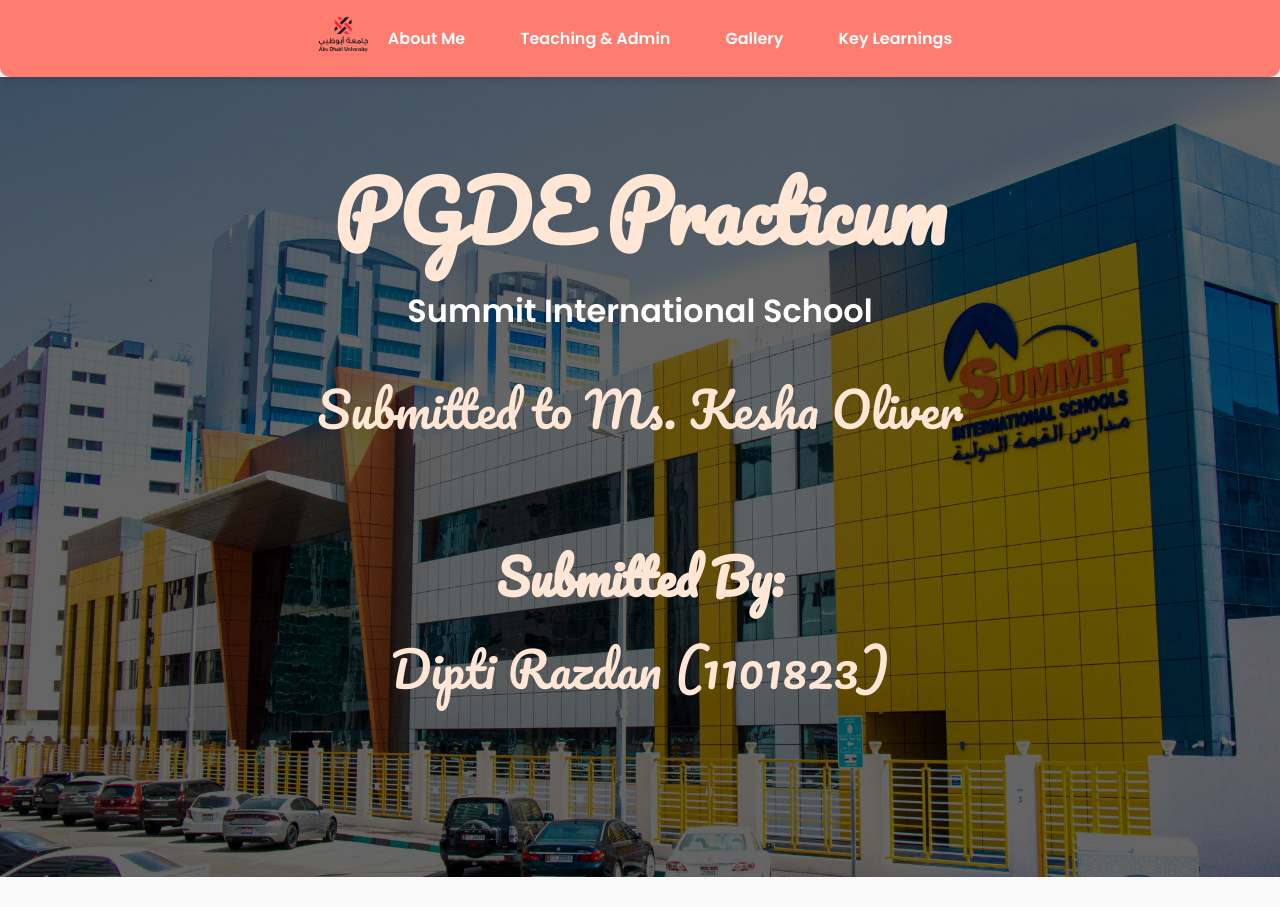
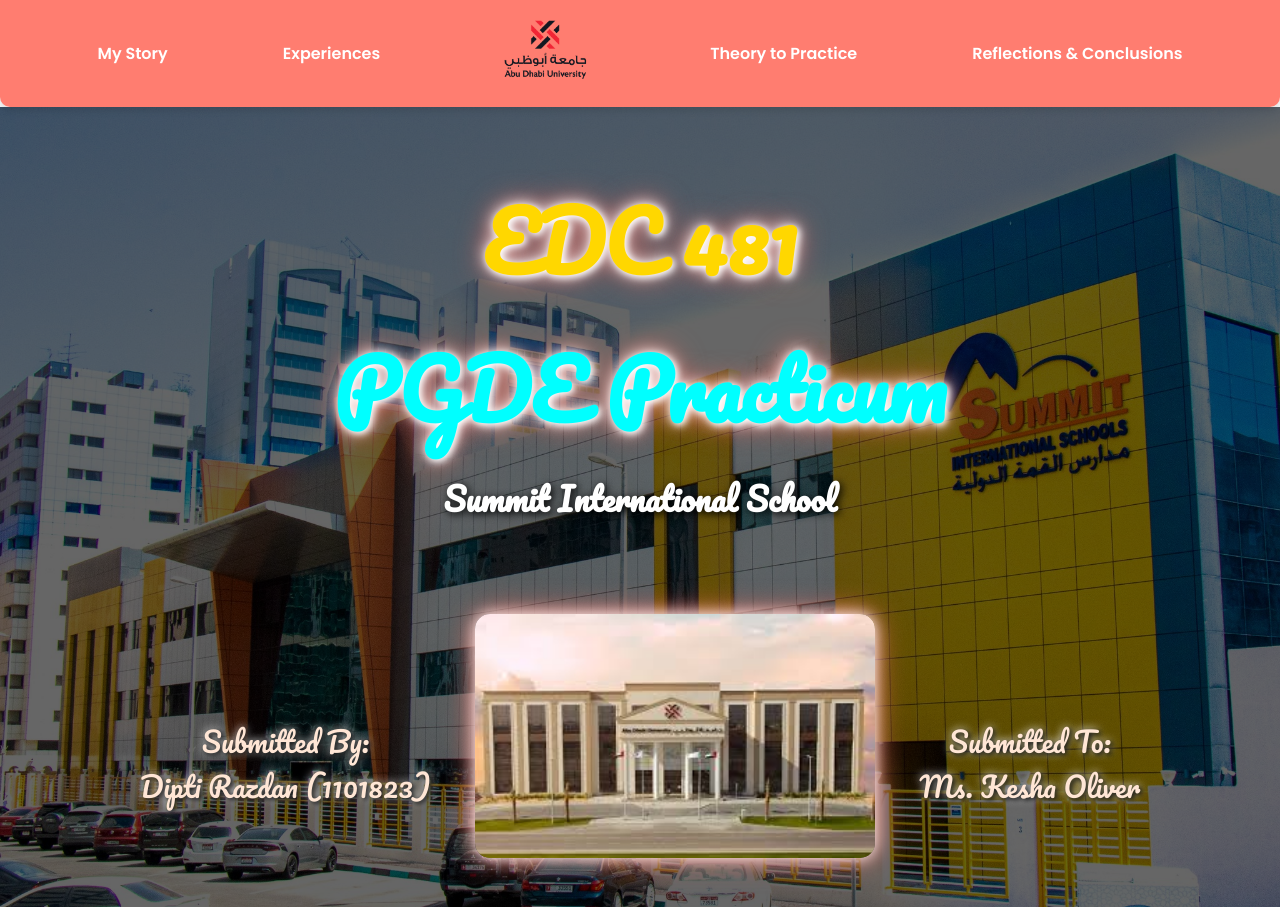
Before and after one commit to Dipti2021/practicum, a plain HTML site: page index.html in a window 1280 px wide. Before the commit the page ends 877 px from the top, so only its background shows below. Drawn offline with Linux system fonts and the light colour scheme.

Commit message:
nav bar fix

```diff
--- a/index.html
+++ b/index.html
@@ -11,30 +11,41 @@
 
     <!-- Navbar -->
     <nav>
-        <div class="nav-logo">
-            <img src="assets/Abu_Dhabi_University.png" alt="School Logo" onclick="showSection('landing')">
-        </div>
         <ul>
-            <li><a href="#" onclick="showSection('about')">About Me</a></li>
-            <li><a href="#" onclick="showSection('teaching-admin')">Teaching & Admin</a></li>
-            <li><a href="#" onclick="showSection('gallery')">Gallery</a></li>
-            <li><a href="#" onclick="showSection('key-learnings')">Key Learnings</a></li>
+            <li><a href="#" onclick="showSection('about')">My Story</a></li>
+            <li><a href="#" onclick="showSection('teaching-admin')">Experiences</a></li>
+
+            <!-- Center Logo -->
+            <li class="nav-logo-center">
+                <a href="#" onclick="showSection('landing')">
+                    <img src="assets/Abu_Dhabi_University.png" alt="ADU Logo">
+                </a>
+            </li>
+
+            <li><a href="#" onclick="showSection('gallery')">Theory to Practice</a></li>
+            <li><a href="#" onclick="showSection('key-learnings')">Reflections & Conclusions</a></li>
         </ul>
     </nav>
+
 
     <!-- Landing Page -->
     <section id="landing">
         <div class="landing-content">
-          <h1>PGDE Practicum</h1>
-          <h2>Summit International School</h2>
+            <h1 class="edc-line">EDC 481</h1>
+            <h1 class="practicum-line">PGDE Practicum</h1>
+            <h2>Summit International School</h2>
 
-          <p class="submitted-to-text">Submitted to Ms. Kesha Oliver</p>
-          <br>
-          <br>
-          <br>
-
-          <h3 class="submitted-by-heading">Submitted By:</h3>
-          <p class="submitted-by-text">Dipti Razdan (1101823)</p>
+            <div class="submitted-section">
+                <div class="submitted-left">
+                    Submitted By:<br>Dipti Razdan (1101823)
+                </div>
+                <div class="submitted-center">
+                    <img src="assets/adu.jpeg" alt="ADU Logo">
+                </div>
+                <div class="submitted-right">
+                    Submitted To:<br>Ms. Kesha Oliver
+                </div>
+            </div>
         </div>
       </section>
 
--- a/styles.css
+++ b/styles.css
@@ -17,13 +17,12 @@ body {
   height: 100vh;
   padding-top: 70px;
   display: flex;
+  flex-direction: column;
   justify-content: center;
   align-items: center;
-  flex-direction: column;
   text-align: center;
-  color: #fff;
+  position: relative;
   background: url('assets/summit.jpg') no-repeat center center/cover;
-  position: relative;
 }
 
 #landing::before {
@@ -40,48 +39,63 @@ body {
   display: flex;
   flex-direction: column;
   align-items: center;
+  gap: 20px;
 }
 
-/* ===== Title ===== */
-#landing h1 {
+/* ===== Title Lines ===== */
+h1.edc-line, h1.practicum-line {
   font-family: 'Pacifico', cursive;
   font-size: 80px;
-  color: #ffe6d5;
-  margin-bottom: 10px;
-  animation: fadeSlideIn 1s ease forwards;
+  margin: 0;
+  text-shadow: 2px 2px 5px #fff, 0 0 10px #ff6f61, 0 0 20px #ff6f61;
+  animation: sparkle 5s infinite alternate;
 }
 
-/* ===== Subtitle ===== */
+h1.edc-line { color: #ffd700; }
+h1.practicum-line {
+  color: #00ffff;
+  text-shadow: 2px 2px 5px #fff, 0 0 10px #00ffff, 0 0 20px #00ffff;
+}
+
+/* Subtitle */
 #landing h2 {
-  font-family: 'Poppins', sans-serif;
+  font-family: 'Pacifico', cursive;
   font-size: 32px;
   color: #fff;
-  margin-bottom: 20px;
-  animation: fadeSlideIn 1s ease forwards 0.3s;
+  margin-bottom: 40px;
+  text-shadow: 2px 2px 8px #000;
 }
 
-/* ===== Submitted Lines ===== */
-#landing .submitted-to-text,
-#landing .submitted-by-heading,
-#landing .submitted-by-text {
-  font-family: 'Pacifico', cursive;
-  font-size: 48px;
-  color: #ffe6d5;
-  text-align: center;
-  margin-top: 15px;
-  opacity: 0;
-  transform: translateY(-20px);
-  animation-fill-mode: forwards;
+/* Submitted Section */
+.submitted-section {
+  display: flex;
+  justify-content: space-between;
+  align-items: center;
+  width: 80%;
+  max-width: 1000px;
+  margin-top: 80px;
 }
 
-#landing .submitted-to-text { animation: fadeSlideIn 1s ease forwards 0.6s; }
-#landing .submitted-by-heading { animation: fadeSlideIn 1s ease forwards 0.9s; }
-#landing .submitted-by-text { animation: fadeSlideIn 1s ease forwards 1.2s; }
+.submitted-left, .submitted-right {
+  font-family: 'Pacifico', cursive;
+  font-size: 28px;
+  color: #ffe6d5;
+  text-shadow: 2px 2px 5px #000, 0 0 10px #fff;
+}
 
-/* ===== Animations ===== */
-@keyframes fadeSlideIn {
-  0% { opacity: 0; transform: translateY(-20px); }
-  100% { opacity: 1; transform: translateY(0); }
+.submitted-center img {
+  width: 400px;
+  border-radius: 15px;
+  box-shadow: 0 0 15px #fff, 0 0 30px #ff6f61;
+  margin-top: -50px;
+  transition: margin-top 0.3s ease;
+}
+
+/* Sparkle Animation */
+@keyframes sparkle {
+  0% { text-shadow: 2px 2px 5px #fff, 0 0 8px #ff6f61, 0 0 15px #ff6f61; }
+  50% { text-shadow: 2px 2px 6px #fff, 0 0 12px #fff, 0 0 25px #ff6f61; }
+  100% { text-shadow: 2px 2px 7px #fff, 0 0 15px #fff, 0 0 30px #ff6f61; }
 }
 
 /* ===== Navbar ===== */
@@ -98,15 +112,13 @@ nav {
   border-radius: 0 0 10px 10px;
 }
 
-nav .nav-logo img {
-  width: 60px;
-  cursor: pointer;
-}
-
 nav ul {
   list-style: none;
   display: flex;
-  gap: 25px;
+  justify-content: space-around; /* spreads items evenly */
+  align-items: center;
+  padding: 0 20px;
+  flex: 1;
 }
 
 nav ul li a {
@@ -122,6 +134,20 @@ nav ul li a:hover {
   background-color: #fff;
   color: #ff6f61;
 }
+
+/* Center logo in navbar */
+.nav-logo-center img {
+  width: 100px; /* increased from 50px */
+  cursor: pointer;
+  border-radius: 10px;
+  transition: transform 0.3s;
+}
+
+.nav-logo-center img:hover {
+  transform: scale(1.1);
+}
+
+
 
 /* ===== Sections ===== */
 .content-section {
@@ -201,14 +227,14 @@ nav ul li a:hover {
 
 /* ===== Responsive ===== */
 @media(max-width:768px){
+  h1.edc-line, h1.practicum-line { font-size: 60px; }
+  #landing h2 { font-size: 24px; }
+  .submitted-section { flex-direction: column; gap: 20px; margin-top: 60px; }
+  .submitted-left, .submitted-right { font-size: 22px; text-align: center; }
+  .submitted-center img { width: 150px; margin-top: -30px; }
+
   .about-container, .teaching-admin-container { flex-direction: column; text-align: center; align-items: center; }
   .profile-pic { width: 200px; margin-bottom: 20px; }
   .about-text, .teaching-admin-text { flex: unset; }
   nav ul { flex-direction: column; gap: 10px; }
-
-  #landing h1 { font-size: 60px; }
-  #landing h2 { font-size: 24px; }
-  #landing .submitted-to-text,
-  #landing .submitted-by-heading,
-  #landing .submitted-by-text { font-size: 32px; }
 }
```
Also changed, not shown: assets/adu.jpeg (added), 1 other file.
